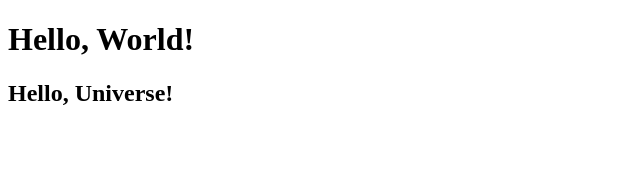
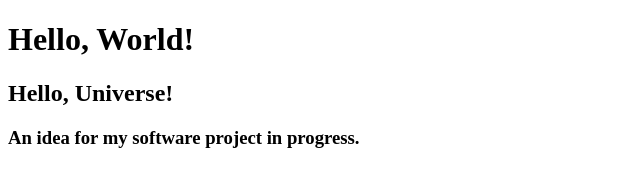
Before and after one commit to Rodrigov96/CS3338-first-project, a plain HTML site: page index.html in a window 1280 px wide. Shown: the whole page, without its empty margins (0-640 px from the left). Drawn offline with Linux system fonts and the light colour scheme.

Commit message:
This is an update to my html

```diff
--- a/index.html
+++ b/index.html
@@ -9,5 +9,6 @@
 <body>
     <h1>Hello, World!</h1>
     <h2> Hello, Universe!</h2>
+    <h3> An idea for my software project in progress.</h3>
 </body>
 </html>
```
